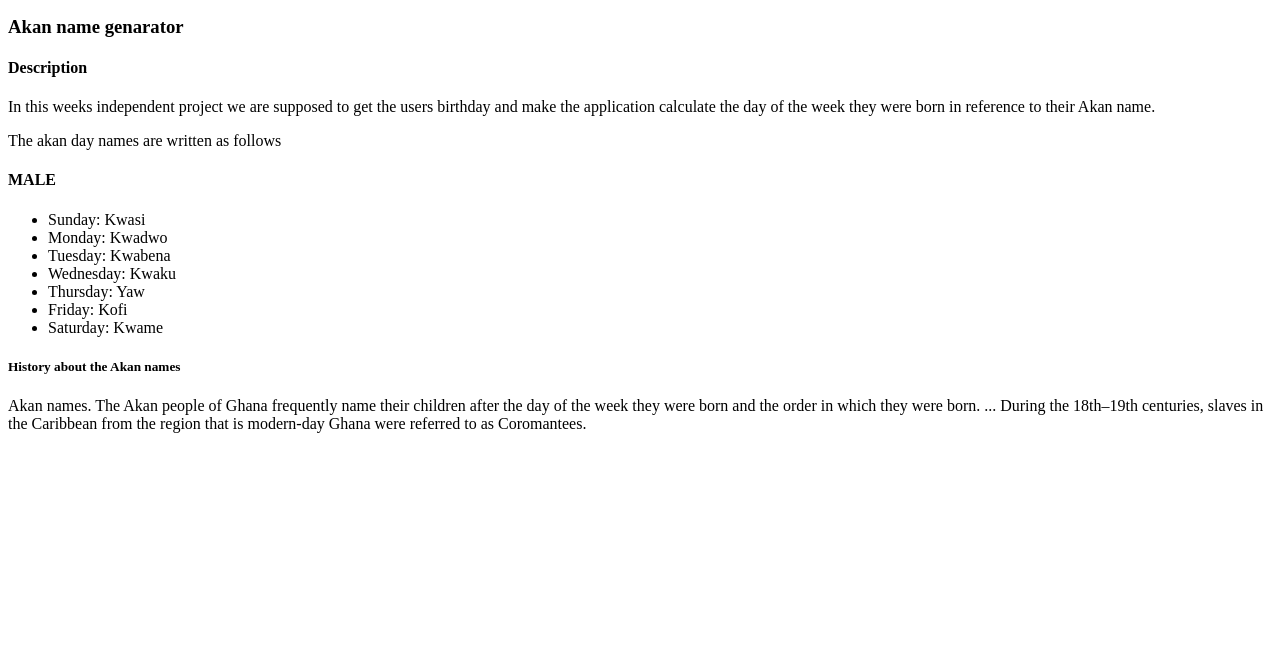
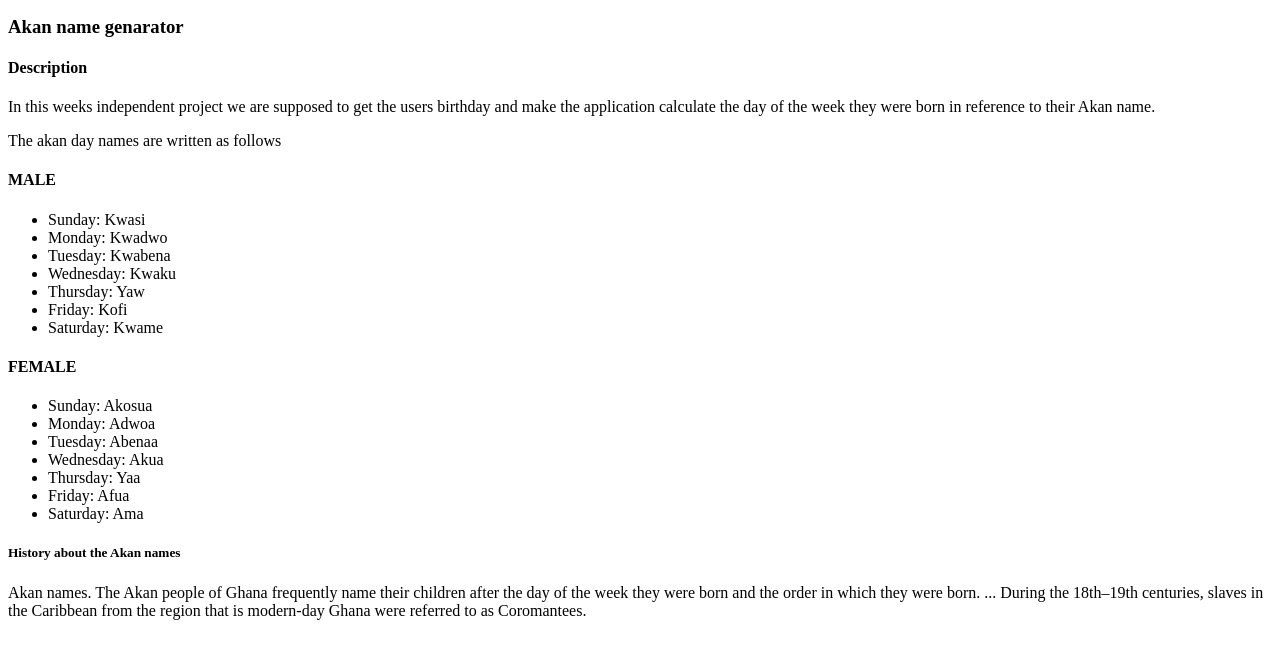
Before and after one commit to Arnold-kinyua/my-second-project, a plain HTML site: page index.html in a window 1280 px wide. Shown: the part 130-788 px from the top of the page. Drawn offline with Linux system fonts and the light colour scheme; files that its build step writes are made by us from their sources.

Commit message:
This commit shows addition of female akan names

```diff
--- a/index.html
+++ b/index.html
@@ -36,6 +36,16 @@
             <li>Friday: Kofi</li>
             <li>Saturday: Kwame</li>
         </ul>
+        <h4>FEMALE</h4>
+        <ul>
+            <li>Sunday: Akosua</li>
+            <li>Monday: Adwoa</li>
+            <li>Tuesday: Abenaa</li>
+            <li>Wednesday: Akua</li>
+            <li>Thursday: Yaa</li>
+            <li>Friday: Afua</li>
+            <li>Saturday: Ama</li>
+        </ul>
 
         <h5>History about the Akan names</h5>
         <p>Akan names. The Akan people of Ghana frequently name their children after the day of the week they were born and the order in which they were born. ... During the 18th–19th centuries, slaves in the Caribbean from the region that is modern-day Ghana were referred to as Coromantees.</p>
```
